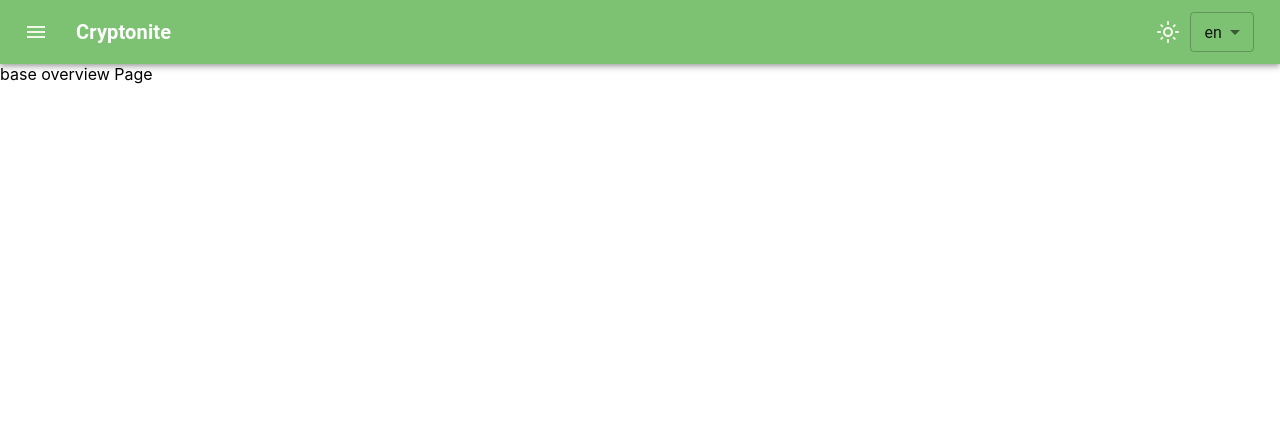
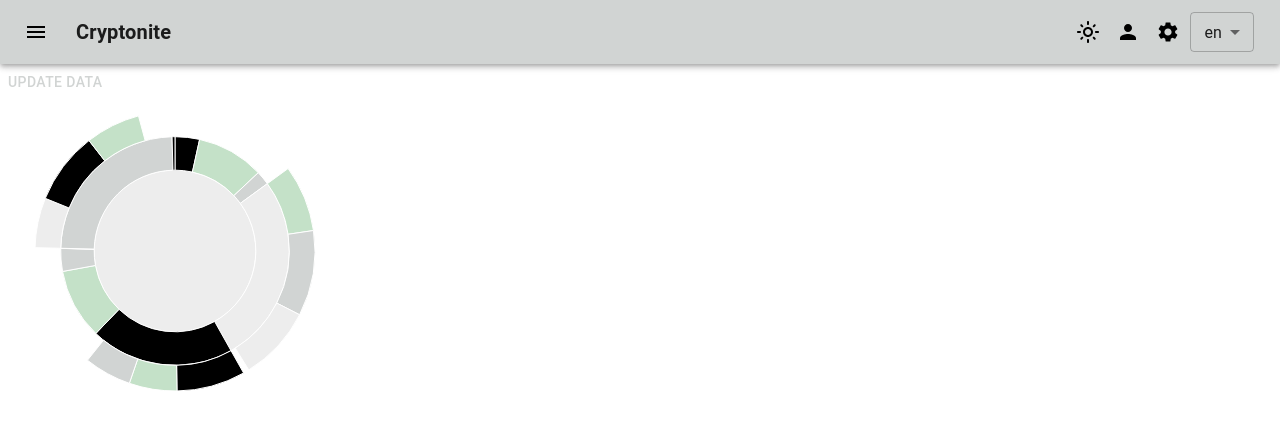
Before and after one commit to akincris/cryptonite-ui, a React (Create React App) app: page /overview in a window 1280 px wide. Shown: the top 430 px of the page. Built offline with nearby package versions, Linux system fonts and the light colour scheme.

Commit message:
add dashboard page

```diff
--- a/package.json
+++ b/package.json
@@ -20,6 +20,7 @@
     "react-redux": "^8.0.5",
     "react-router-dom": "^6.8.0",
     "react-scripts": "5.0.1",
+    "react-vis": "^1.11.12",
     "web-vitals": "^2.1.4"
   },
   "scripts": {
--- /dev/null
+++ b/src/components/Charts/SunBurst.js
@@ -0,0 +1,55 @@
+import { Button, useTheme } from "@mui/material";
+import React, { useState } from "react";
+import { Sunburst } from "react-vis";
+
+function randomLeaf() {
+  return {
+    size: Math.random() * 1000,
+    color: Math.random(),
+  };
+}
+function updateData() {
+  const totalLeaves = Math.random() * 20;
+  const leaves = [];
+  for (let i = 0; i < totalLeaves; i++) {
+    const leaf = randomLeaf();
+    if (Math.random() > 0.8) {
+      leaf.children = [...new Array(3)].map(() => randomLeaf());
+    }
+    leaves.push(leaf);
+  }
+  return {
+    title: "",
+    color: 1,
+    children: leaves,
+  };
+}
+
+const AnimatedSunburst = () => {
+  const [data, setData] = useState(updateData());
+  const theme = useTheme();
+  const colors = [
+    theme.palette.primary.main,
+    theme.palette.primary.lighter,
+    theme.palette.secondary.main,
+    theme.palette.secondary.lighter,
+  ];
+
+  return (
+    <div className="animated-sunburst-example-wrapper">
+      <Button onClick={() => setData(updateData())} buttonContent={"UPDATE"}>
+        Update Data
+      </Button>
+      <Sunburst
+        animation={{ damping: 90, stiffness: 200 }}
+        data={data}
+        colorType={"category"}
+        colorRange={colors}
+        style={{ stroke: "#fff" }}
+        height={300}
+        width={350}
+      />
+    </div>
+  );
+};
+export default AnimatedSunburst;
--- a/src/components/global/Navbar.js
+++ b/src/components/global/Navbar.js
@@ -8,14 +8,18 @@ import {
   useTheme,
 } from "@mui/material";
 import MenuIcon from "@mui/icons-material/Menu";
-import { DarkModeOutlined, LightModeOutlined } from "@mui/icons-material";
+import {
+  DarkModeOutlined,
+  LightModeOutlined,
+  Person,
+  Settings,
+} from "@mui/icons-material";
 import LanguageButton from "./selectLanguage";
 
 const Navbar = ({ toggleSidebar, sidebarMode, toggleTheme }) => {
   const theme = useTheme();
-
   return (
-    <AppBar position="static">
+    <AppBar enableColorOnDark={true} position="static">
       <Toolbar>
         <IconButton
           size="large"
@@ -30,7 +34,10 @@ const Navbar = ({ toggleSidebar, sidebarMode, toggleTheme }) => {
         <Typography
           variant="h6"
           component="div"
-          sx={{ flexGrow: 1, color: "white", borderColor: "white", fontWeight: 600 }}
+          sx={{
+            flexGrow: 1,
+            fontWeight: 600,
+          }}
         >
           Cryptonite
         </Typography>
@@ -47,6 +54,12 @@ const Navbar = ({ toggleSidebar, sidebarMode, toggleTheme }) => {
               <LightModeOutlined color="secondary" />
             )}
           </IconButton>
+          <IconButton>
+            <Person color="secondary" />
+          </IconButton>
+          <IconButton>
+            <Settings color="secondary" />
+          </IconButton>
           <LanguageButton />
         </ButtonGroup>
       </Toolbar>
--- a/src/components/global/Sidebar.js
+++ b/src/components/global/Sidebar.js
@@ -9,8 +9,10 @@ import ListItemIcon from "@mui/material/ListItemIcon";
 import ListItemText from "@mui/material/ListItemText";
 import MailIcon from "@mui/icons-material/Mail";
 import Toolbar from "@mui/material/Toolbar";
+import { useTheme } from "@mui/material";
 
 const Sidebar = (props) => {
+  const theme = useTheme();
   const drawer = (
     <div>
       <Toolbar />
@@ -53,8 +55,11 @@ const Sidebar = (props) => {
         keepMounted: true,
       }}
       sx={{
-          // display: { xs: "block", sm: "none" },
-          "& .MuiDrawer-paper": { boxSizing: "border-box", width: 300 },
+        "& .MuiDrawer-paper": {
+          boxSizing: "border-box",
+          width: 300,
+          backgroundColor: theme.palette.primary.lighter,
+        },
       }}
     >
       {drawer}
--- a/src/components/global/selectLanguage.js
+++ b/src/components/global/selectLanguage.js
@@ -7,23 +7,28 @@ import { languages } from "../../translations/i18n";
 
 const LanguageButton = () => {
   const dispatch = useAppDispatch();
-const [language, setLanguage] = useState(i18next.language);
+  const [language, setLanguage] = useState(i18next.language);
   const handleChange = (lng) => {
     dispatch(changeLng(lng));
-    setLanguage(lng)
+    setLanguage(lng);
   };
   return (
-    <Select sx={{
+    <Select
+      sx={{
         margin: "2px",
-        maxHeight: "40px"
-    }}
+        maxHeight: "40px",
+      }}
       labelId="demo-simple-select-label"
       id="demo-simple-select"
       value={language}
       onChange={(e) => handleChange(e.target.value)}
     >
       {languages.map((language, index) => {
-        return <MenuItem key={index} value={language}>{language}</MenuItem>;
+        return (
+          <MenuItem key={index} value={language}>
+            {language}
+          </MenuItem>
+        );
       })}
     </Select>
   );
--- /dev/null
+++ b/src/pages/DashboardPage.js
@@ -0,0 +1,11 @@
+import AnimatedSunburst from "../components/Charts/SunBurst";
+
+const DashboardPage = () => {
+
+    return(
+        <>
+        <AnimatedSunburst />
+        </>
+    )
+};
+export default DashboardPage;
--- a/src/routes/routes.js
+++ b/src/routes/routes.js
@@ -1,5 +1,6 @@
 import { Navigate, useRoutes } from "react-router-dom";
 import Base from "../layouts/Base/Base";
+import DashboardPage from "../pages/DashboardPage";
 import ErrorPage from "../pages/ErrorPage";
 
 export function AppRoutes(props) {
@@ -10,7 +11,7 @@ export function AppRoutes(props) {
       children: [
         {
           path: "overview",
-          element: <div> base overview Page</div>,
+          element: <DashboardPage />,
         },
         {
           path: "",
--- a/src/theme/cryptoniteTheme.js
+++ b/src/theme/cryptoniteTheme.js
@@ -4,10 +4,12 @@ const getDesignTokens = (mode) => ({
     ...(mode === "light"
       ? {
           primary: {
-            main: "#7dc172",
+            main: "#d1d4d3",
+            lighter: "#ededed",
           },
           secondary: {
-            main: "#f1faea",
+            main: "#000000",
+            lighter: "#c4e1c8",
           },
           error: {
             main: "#d79995",
@@ -24,10 +26,12 @@ const getDesignTokens = (mode) => ({
         }
       : {
           primary: {
-            main: "#3a9228",
+            main: "#18232b",
+            lighter: "#121b21",
           },
           secondary: {
             main: "#46a433",
+            lighter: "#136206",
           },
           error: {
             main: "#8a3d3b",
```
Also changed, not shown: 1 other file (tests, documents, lock files or other folders). Lines whose indentation alone changed are shown as unchanged.
